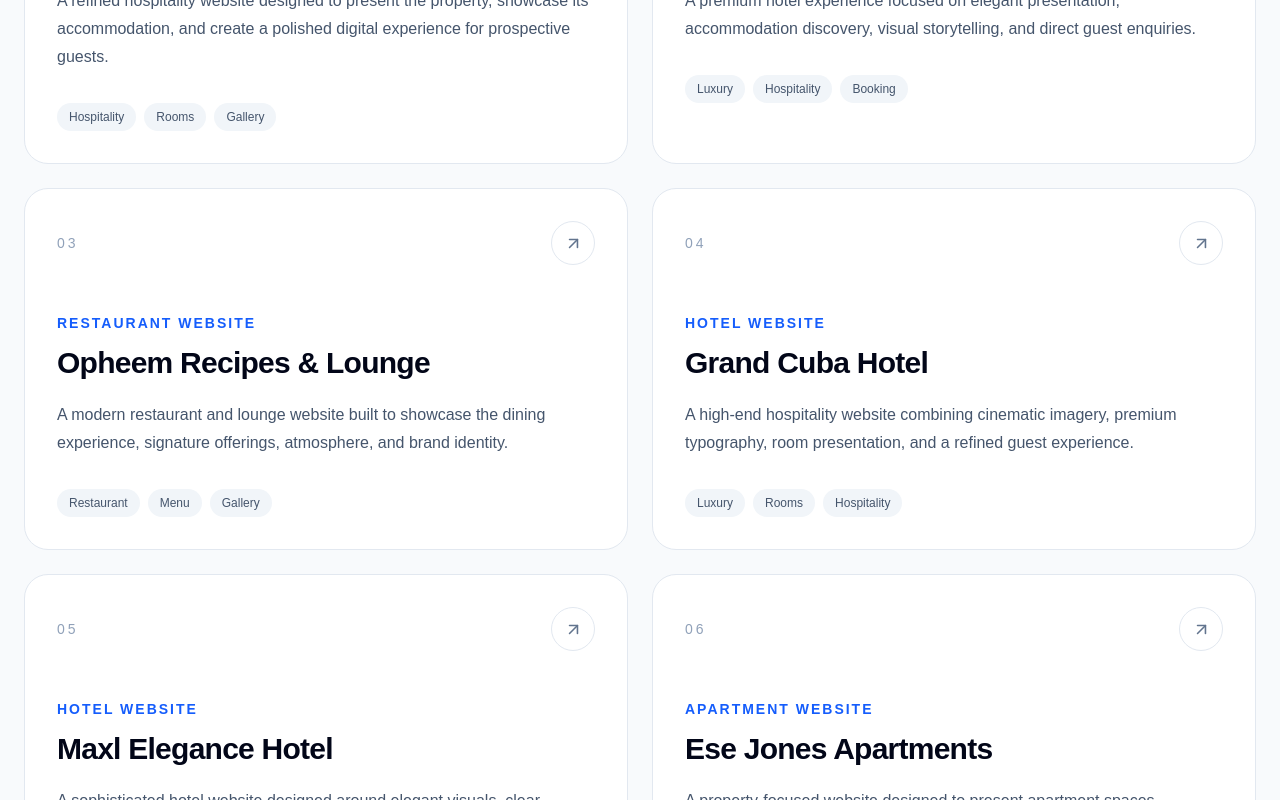
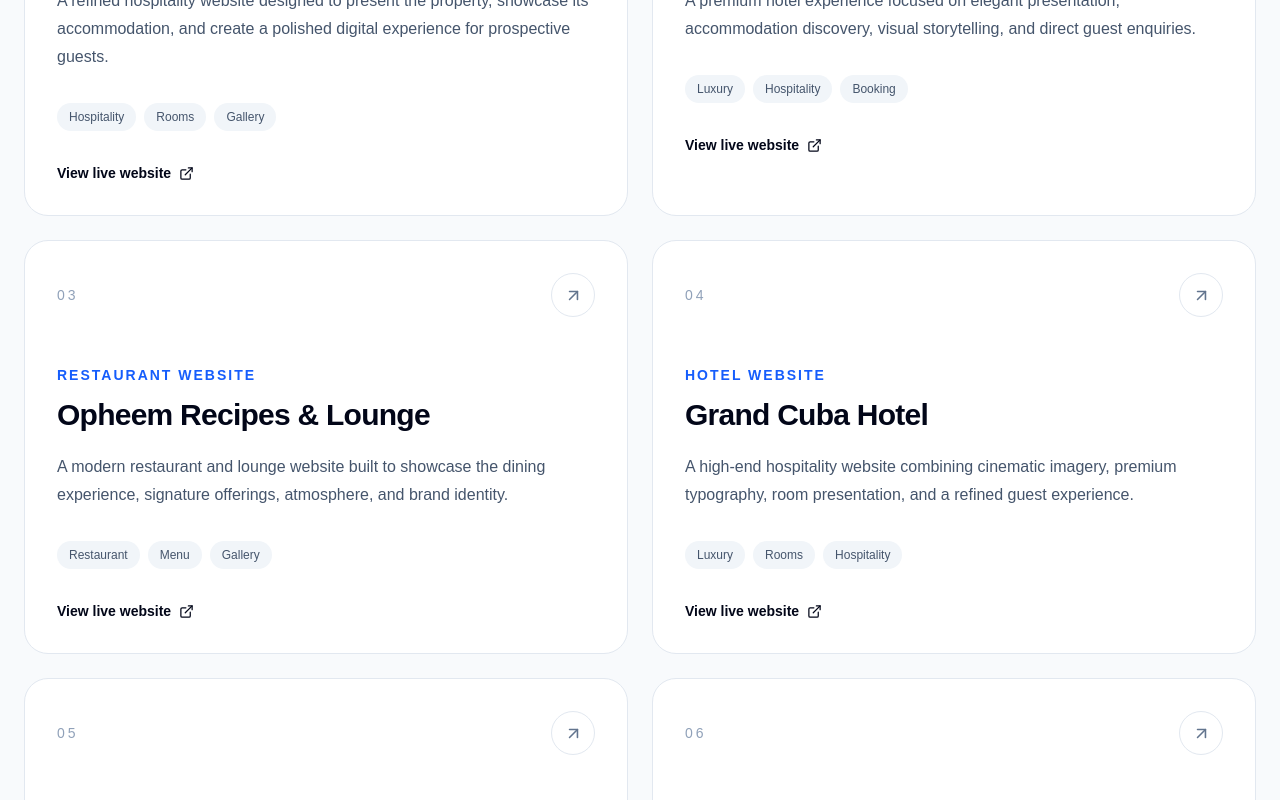
Before and after one commit to Emmanuel-Oseyamen/osas-portfolio, a Next.js app: page / in a window 1280 px wide. Shown: the part 1640-2440 px from the top of the page. Built offline with nearby package versions, Linux system fonts and the light colour scheme.

Commit message:
Update Portfolio.tsx

```diff
--- a/src/components/Portfolio.tsx
+++ b/src/components/Portfolio.tsx
@@ -10,7 +10,7 @@ const projects = [
     description:
       "A refined hospitality website designed to present the property, showcase its accommodation, and create a polished digital experience for prospective guests.",
     tags: ["Hospitality", "Rooms", "Gallery"],
-    link: "#",
+    link: "https://bisyl-suites.vercel.app/",
   },
   {
     title: "Fergmond Hotel",
@@ -18,7 +18,7 @@ const projects = [
     description:
       "A premium hotel experience focused on elegant presentation, accommodation discovery, visual storytelling, and direct guest enquiries.",
     tags: ["Luxury", "Hospitality", "Booking"],
-    link: "#",
+    link: "https://fergmond-luxury-hotel.vercel.app/",
   },
   {
     title: "Opheem Recipes & Lounge",
@@ -26,7 +26,7 @@ const projects = [
     description:
       "A modern restaurant and lounge website built to showcase the dining experience, signature offerings, atmosphere, and brand identity.",
     tags: ["Restaurant", "Menu", "Gallery"],
-    link: "#",
+    link: "https://opheem-recipes-lounge.vercel.app/",
   },
   {
     title: "Grand Cuba Hotel",
@@ -34,7 +34,7 @@ const projects = [
     description:
       "A high-end hospitality website combining cinematic imagery, premium typography, room presentation, and a refined guest experience.",
     tags: ["Luxury", "Rooms", "Hospitality"],
-    link: "#",
+    link: "https://grand-cuba-hotel.vercel.app/",
   },
   {
     title: "Maxl Elegance Hotel",
@@ -42,7 +42,7 @@ const projects = [
     description:
       "A sophisticated hotel website designed around elegant visuals, clear accommodation presentation, and a seamless path toward reservations.",
     tags: ["Hospitality", "Rooms", "Reservations"],
-    link: "#",
+    link: "https://malx-elegance-hotel-owq9.vercel.app/",
   },
   {
     title: "Ese Jones Apartments",
@@ -50,7 +50,7 @@ const projects = [
     description:
       "A property-focused website designed to present apartment spaces, amenities, and essential information in a clean and professional format.",
     tags: ["Apartments", "Property", "Gallery"],
-    link: "#",
+    link: "https://esejones-jwoh.vercel.app/",
   },
   {
     title: "Goldstep Hotels",
@@ -58,7 +58,7 @@ const projects = [
     description:
       "A modern hospitality website created to strengthen the hotel's online presence through structured information, visual presentation, and direct enquiries.",
     tags: ["Hotel", "Gallery", "Enquiries"],
-    link: "#",
+    link: "https://goldstep-xi.vercel.app/",
   },
   {
     title: "VNN Hotel",
```
